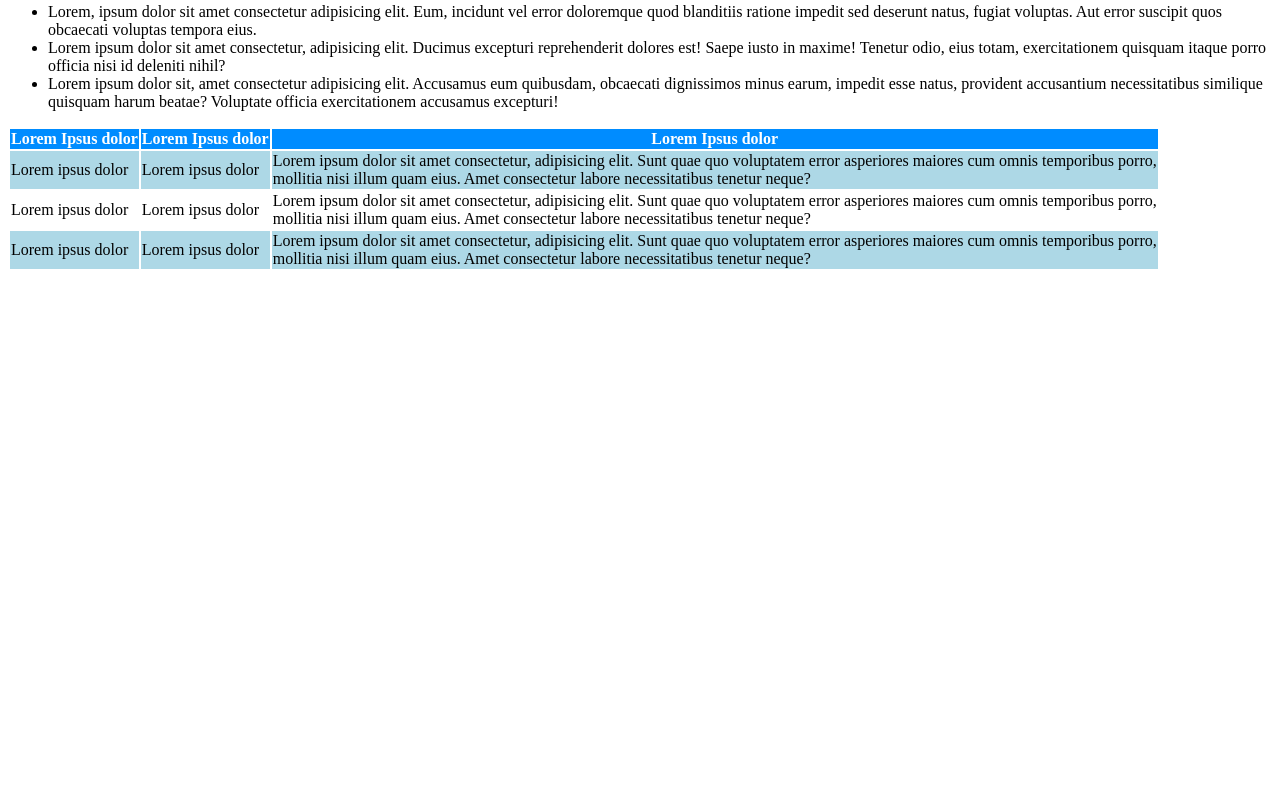
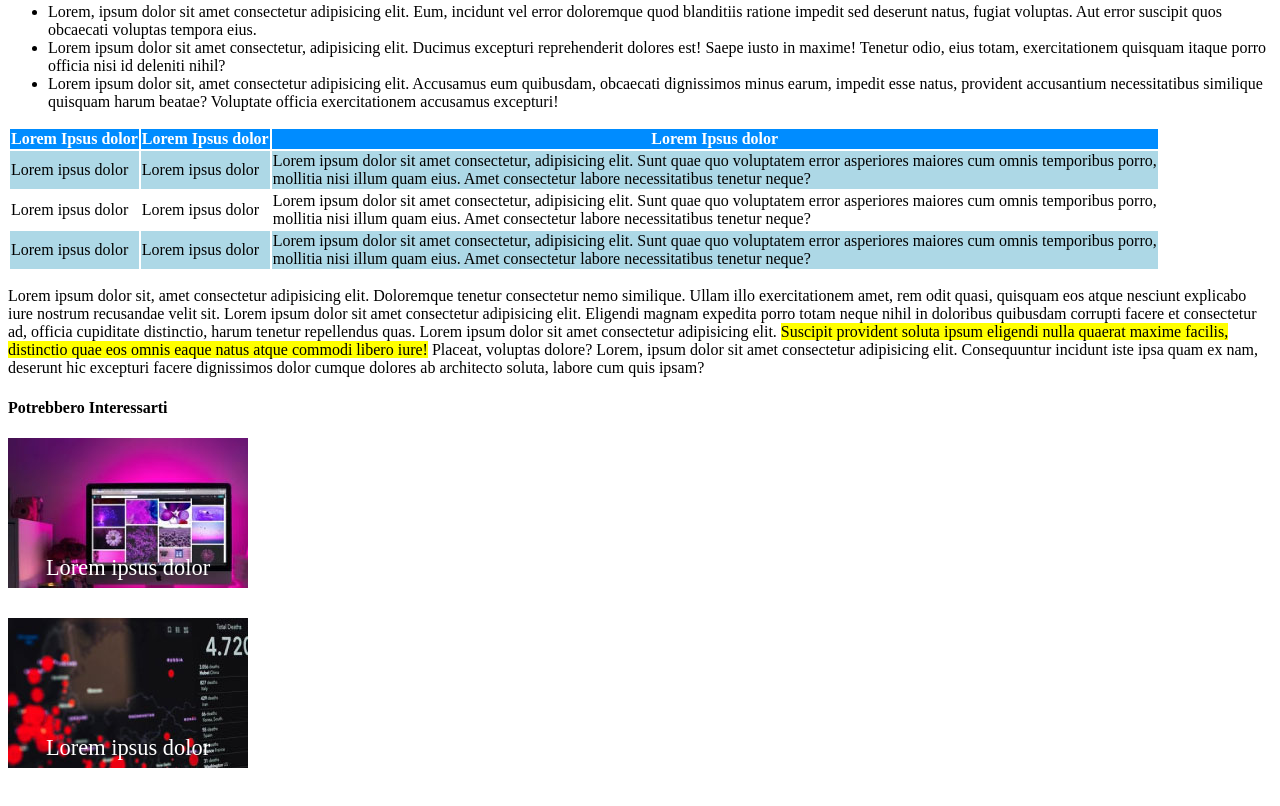
Before and after one commit to MariaAndreaGiardiello/html-css-booleaner, a plain HTML site: page index.html in a window 1280 px wide. Shown: the part 1040-1846 px from the top of the page. Before the commit the page ends 1319 px from the top, so only its background shows below. Drawn offline with Linux system fonts and the light colour scheme.

Commit message:
ultimo paragrafo + footer

```diff
--- a/index.html
+++ b/index.html
@@ -78,6 +78,29 @@
             </tr>
         </table>
         <!--/Tabella-->
+
+        <!--Secondo Paragrafo-->
+        <p>
+            Lorem ipsum dolor sit, amet consectetur adipisicing elit. Doloremque tenetur consectetur nemo similique. Ullam illo exercitationem amet, rem odit quasi, quisquam eos atque nesciunt explicabo iure nostrum recusandae velit sit.
+            Lorem ipsum dolor sit amet consectetur adipisicing elit. Eligendi magnam expedita porro totam neque nihil in doloribus quibusdam corrupti facere et consectetur ad, officia cupiditate distinctio, harum tenetur repellendus quas.
+            Lorem ipsum dolor sit amet consectetur adipisicing elit. <mark>Suscipit provident soluta ipsum eligendi nulla quaerat maxime facilis, distinctio quae eos omnis eaque natus atque commodi libero iure!</mark> Placeat, voluptas dolore?
+            Lorem, ipsum dolor sit amet consectetur adipisicing elit. Consequuntur incidunt iste ipsa quam ex nam, deserunt hic excepturi facere dignissimos dolor cumque dolores ab architecto soluta, labore cum quis ipsam?
+        </p>
+        <!--/Secondo Paragrafo-->
     </main>
+
+    <footer>
+        <!--Potrebbero interessarti + foto-->
+        <h4 class="titolo_footer">Potrebbero Interessarti</h4>
+
+            <!--prima foto con testo-->
+            <h4 class="img_monitor">Lorem ipsus dolor</h4>
+            <!--/prima foto con testo-->
+
+            <!--seconda foto con testo-->
+            <h4 class="img_graph">Lorem ipsus dolor</h4>
+            <!--/seconda foto con testo-->
+
+    </footer>
 </body>
 </html>
--- a/style.css
+++ b/style.css
@@ -52,3 +52,32 @@ body{
         background-color: lightblue;
       }
 /*Fine Tabella*/
+
+/*Footer*/
+      .img_monitor{
+        margin: 0px;
+        background-image: url('img/monitor.jpg');
+        background-repeat: no-repeat;
+        color: #FFFFFF;
+        background-color: red;
+        font-size: 140%;
+        font-weight: normal;
+        line-height: 260px;
+        text-align: center;
+        width: 240px;
+        height: 150px;
+      }
+
+      .img_graph{
+        margin: up;
+        background-image: url('img/graph.jpg');
+        background-repeat: no-repeat;
+        color: #FFFFFF;
+        background-color: red;
+        font-size: 140%;
+        font-weight: normal;
+        line-height: 260px;
+        text-align: center;
+        width: 240px;
+        height: 150px;
+      }
```
